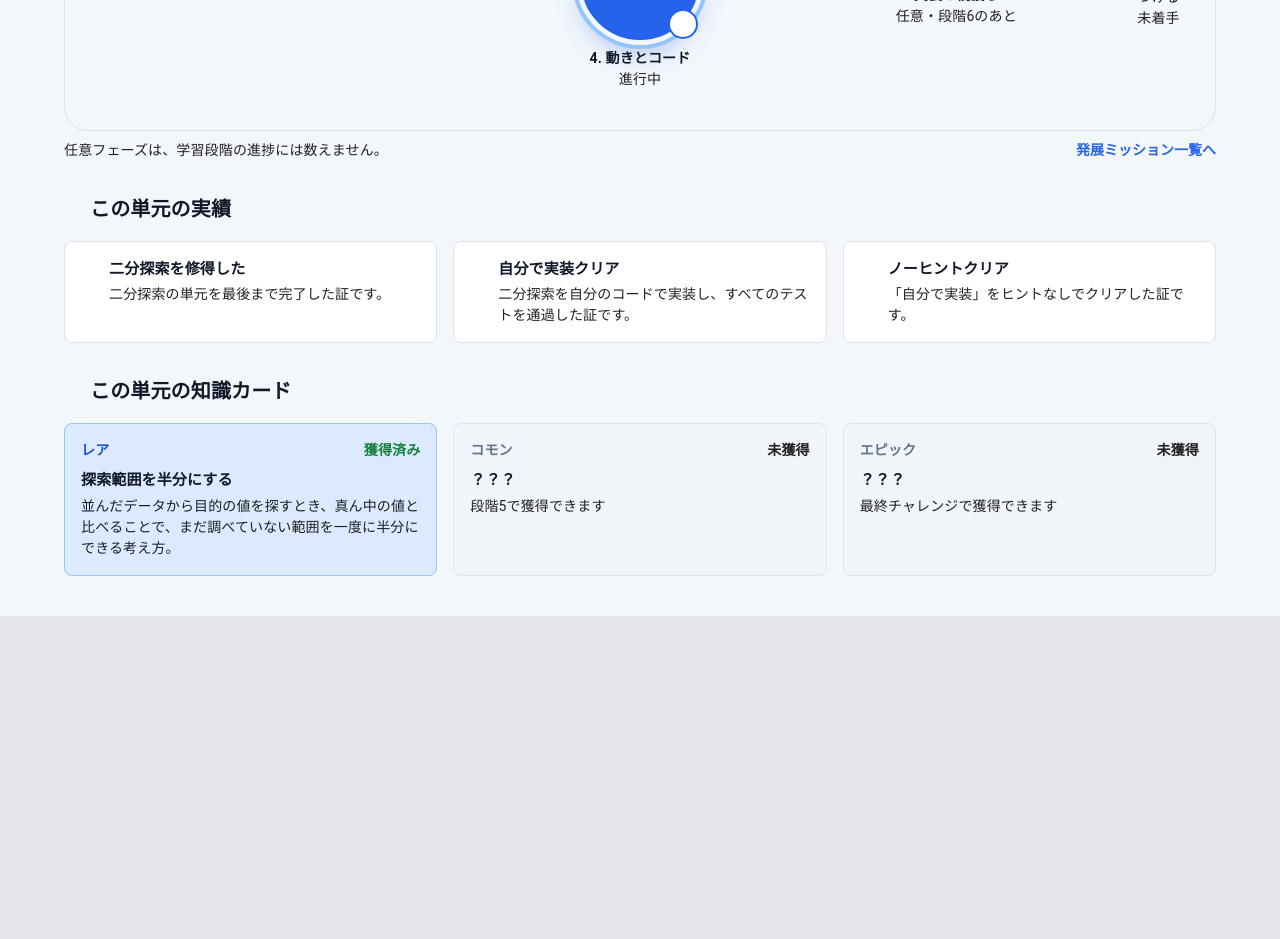
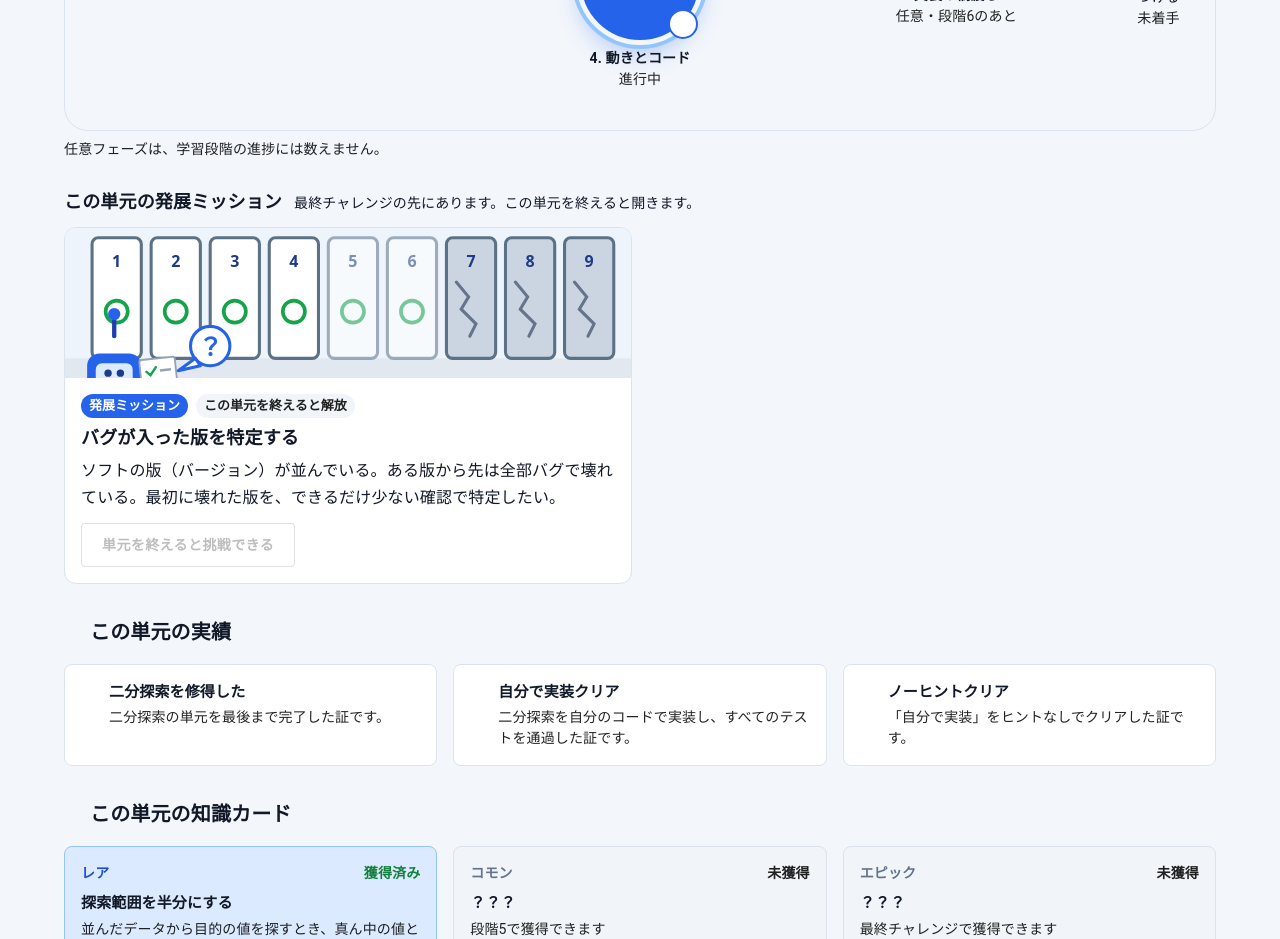
Before and after one commit to BeppuKanato/engineer-quest-ui-brushup, a Next.js app: page /courses/roadmap/course-algorithm-binary-search-v1 in a window 1280 px wide. Shown: the part 840-1779 px from the top of the page. Before the commit the page ends 1456 px from the top, so only its background shows below. Built offline with nearby package versions, Linux system fonts and the light colour scheme; some icons are missing.

Commit message:
単元画面：発展ミッションをマップ下のセクションで強調（完了前から表示・状態で切替）／対応表データを決定に合わせて修正

```diff
--- a/src/features/learning/app/UnitOverview.tsx
+++ b/src/features/learning/app/UnitOverview.tsx
@@ -33,6 +33,9 @@ import knowledgeCardsData from "../../../design/data/knowledgeCards.json";
 import { knowledgeCardTones, uncollectedTone } from "../../../components/rewards/rarity.tokens";
 import { useLearningLog } from "./useLearningLog";
 import { findDevelopmentLinks, findUnitMission, missionPlayUrl } from "./missionRegistry";
+import { developmentMissionThumbnailFor } from "@/design/DevelopmentMissionThumbnail";
+import { findDevelopmentMission } from "@/design/developmentMissions";
+import { RankMedal } from "@/design/RankMedal";
 
 
 // 波形の形状は unitPathGeometry に共通化（最終リザルトのミニマップと共有）。
@@ -52,6 +55,8 @@ export function UnitOverview({ courseId }: { courseId: string }) {
   const learningPhases = unit?.phases.slice(0, 6) ?? [];
   const completed = progress?.phases.filter(phase => learningPhases.some(item => item.id === phase.phaseKey) && phase.status === "COMPLETED").length ?? 0;
   const missionDone = progress?.unit?.status === "COMPLETED";
+  const devLinks = findDevelopmentLinks(courseId);
+  const devAnyReady = devLinks.some((link) => findDevelopmentMission(link.missionId)?.unlocked);
   const missionReady = next === 6;
   const waveNext = missionDone ? null : next;
   const nextPhase = next !== null && next < 6 ? unit?.phases[next] : null;
@@ -127,12 +132,50 @@ export function UnitOverview({ courseId }: { courseId: string }) {
           <UnitPathMap unit={unit} next={waveNext} completedIds={new Set(progress.phases.filter(phase => phase.status === "COMPLETED").map(phase => phase.phaseKey))} hasProgress={!!progress.unit} starting={starting} missionReady={missionReady} missionDone={missionDone} onStart={(index, isCurrent) => void start(isCurrent ? undefined : index)} onMission={goMission} />
           <Box sx={{ mt: 1, display: "flex", justifyContent: "space-between", alignItems: "baseline", gap: 2, flexWrap: "wrap" }}>
             <Typography sx={{ fontSize: 14, color: "text.primary" }}>任意フェーズは、学習段階の進捗には数えません。</Typography>
-            {findDevelopmentLinks(courseId).length > 0 && (
-              <Link href="/missions" style={{ color: "#2563eb", fontWeight: 700, fontSize: 14, textDecoration: "none" }}>
-                発展ミッション一覧へ
-              </Link>
-            )}
           </Box>
+          {devLinks.length > 0 && (
+            <Box component="section" aria-label="発展ミッション" sx={{ mt: 3.5 }}>
+              <Box sx={{ display: "flex", alignItems: "baseline", gap: 1.5, flexWrap: "wrap" }}>
+                <Typography component="h2" sx={{ fontSize: 18, fontWeight: 900 }}>この単元の発展ミッション</Typography>
+                <Typography sx={{ fontSize: 14 }}>{devAnyReady ? "この単元は完了しました。ここからが本題です。" : "最終チャレンジの先にあります。この単元を終えると開きます。"}</Typography>
+              </Box>
+              <Box sx={{ display: "grid", gridTemplateColumns: { xs: "1fr", md: "repeat(2, minmax(0, 1fr))" }, gap: 2, mt: 1.5 }}>
+                {devLinks.map((link) => {
+                  const m = findDevelopmentMission(link.missionId);
+                  if (!m) return null;
+                  return (
+                    <Box key={m.id} sx={{ bgcolor: "#fff", border: "1px solid #dbe3ef", borderRadius: 3, overflow: "hidden", display: "flex", flexDirection: "column" }}>
+                      <Box sx={{ height: 150, flexShrink: 0 }}>{developmentMissionThumbnailFor(m.id)}</Box>
+                      <Box sx={{ p: 2, display: "flex", flexDirection: "column", gap: 0.75, flex: 1 }}>
+                        <Box sx={{ display: "flex", gap: 1, flexWrap: "wrap" }}>
+                          <Chip size="small" label="発展ミッション" sx={{ bgcolor: "#2563eb", color: "#fff", fontWeight: 800 }} />
+                          {m.unlocked
+                            ? <Chip size="small" label="挑戦できる" sx={{ bgcolor: "#dcfce7", color: "#166534", fontWeight: 800 }} />
+                            : <Chip size="small" label="この単元を終えると解放" sx={{ bgcolor: "#f1f5f9", fontWeight: 800 }} />}
+                        </Box>
+                        <Typography component="p" sx={{ fontSize: 18, fontWeight: 900 }}>{m.title}</Typography>
+                        <Typography component="p" sx={{ fontSize: 16, lineHeight: 1.7 }}>{m.problem}</Typography>
+                        {m.selfBest && (
+                          <Box sx={{ display: "flex", alignItems: "center", gap: 1 }}>
+                            <RankMedal rank={m.selfBest.rank} size={26} />
+                            <Typography sx={{ fontSize: 14, fontWeight: 700 }}>自己ベスト：{m.selfBest.points}点</Typography>
+                          </Box>
+                        )}
+                        <Box sx={{ flex: 1 }} />
+                        {m.unlocked ? (
+                          <Button component={Link} href={`/missions/${m.id}`} variant="contained" sx={{ alignSelf: "flex-start", minHeight: 44, px: 2.5, fontWeight: 800, bgcolor: "#2563eb", "&:hover": { bgcolor: "#1d4ed8" } }}>
+                            {m.selfBest ? "記録に挑戦する →" : "挑戦する →"}
+                          </Button>
+                        ) : (
+                          <Button disabled variant="outlined" sx={{ alignSelf: "flex-start", minHeight: 44, px: 2.5, fontWeight: 800 }}>単元を終えると挑戦できる</Button>
+                        )}
+                      </Box>
+                    </Box>
+                  );
+                })}
+              </Box>
+            </Box>
+          )}
           {/* 概念の確認状況は出さない（2026-11-23決定）：概念名はカリキュラム側の語彙で、
               学習者の行動につながらない。代わりに実績と知識カードの提示を置く。 */}
           <UnitAchievements courseId={courseId} />
--- a/src/features/learning/app/missionRegistry.ts
+++ b/src/features/learning/app/missionRegistry.ts
@@ -58,10 +58,11 @@ export const unitMissions: Record<string, UnitMission> = {
 
 export const findUnitMission = (courseId: string): UnitMission | undefined => unitMissions[courseId];
 
-// 発展ミッションとの接続の下書き（2026-11-23）：単元画面の波マップのゴールの先に、
-// この単元で挑戦できるようになる発展ミッションをノードとして付ける。
-// 題は旧「作る」クエストの流用。状態はダミーの学習状況に合わせた仮置き。
+// 発展ミッションとの接続（2026-11-25決定）：単元画面では波マップの下に、この単元で開く
+// 発展ミッションのセクションを出す。対応付けの正本は Issue #507 の導線の節。
+// 状態（ready・自己ベスト）は発展ミッション側のデータを正とする（一覧と一致させる）。
 export type DevelopmentMissionLink = {
+  missionId: string;
   title: string;
   /** ノードの下に出す状態（挑戦できる／この単元を終えると挑戦できる、など）。 */
   status: string;
@@ -70,16 +71,13 @@ export type DevelopmentMissionLink = {
 
 export const developmentLinks: Record<string, DevelopmentMissionLink[]> = {
   "course-algorithm-breadth-first-search-v1": [
-    { title: "ダンジョンの最短脱出", status: "挑戦できる", ready: true },
-    { title: "ゲームのスキルツリー", status: "挑戦できる", ready: true },
+    { missionId: "dungeon-escape", title: "ダンジョンの最短脱出", status: "挑戦できる", ready: true },
   ],
   "course-algorithm-depth-first-search-v1": [
-    { title: "ダンジョンの最短脱出", status: "挑戦できる", ready: true },
-    { title: "ゲームのスキルツリー", status: "挑戦できる", ready: true },
+    { missionId: "island-count", title: "島の数を数える", status: "挑戦できる", ready: true },
   ],
   "course-algorithm-binary-search-v1": [
-    { title: "ショップの商品検索", status: "この単元を終えると挑戦できる", ready: false },
-    { title: "ダンジョンの最短脱出", status: "挑戦できる", ready: true },
+    { missionId: "first-broken-version", title: "バグが入った版を特定する", status: "この単元を終えると挑戦できる", ready: false },
   ],
 };
 
```
